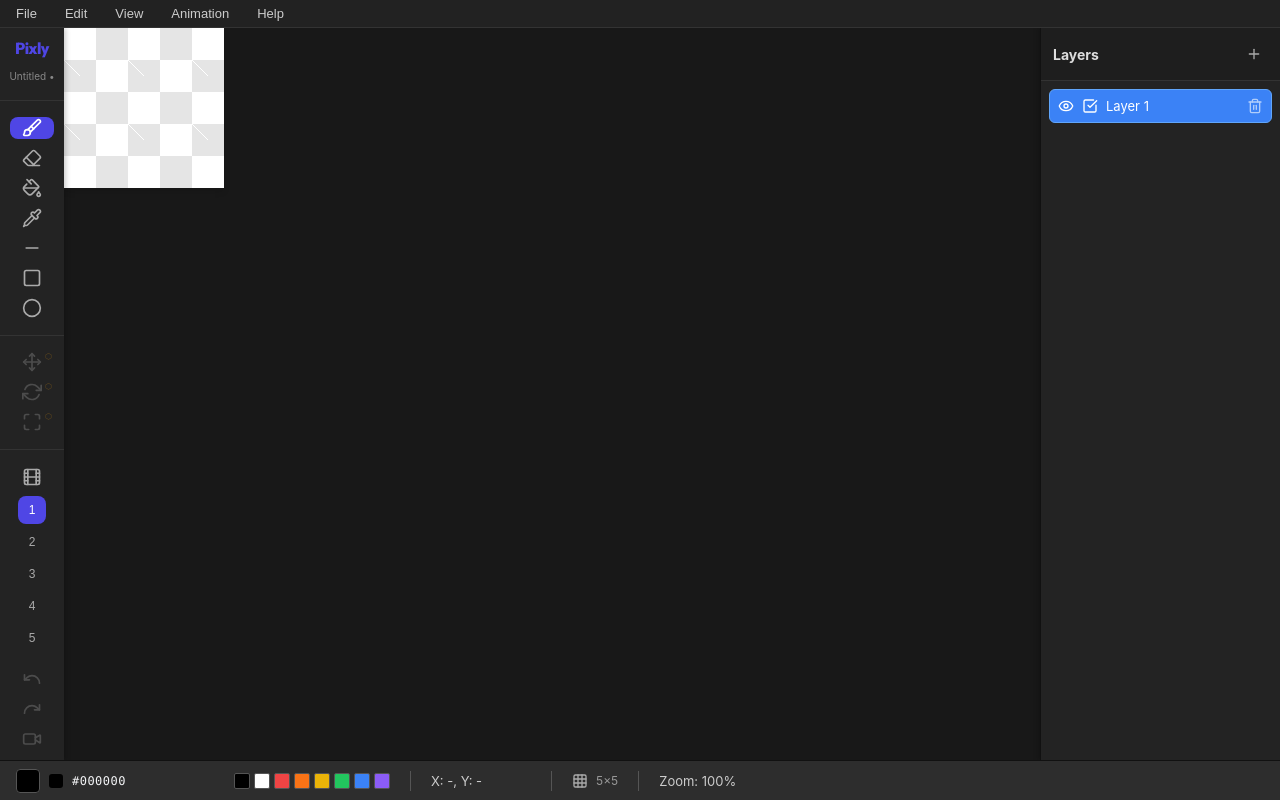
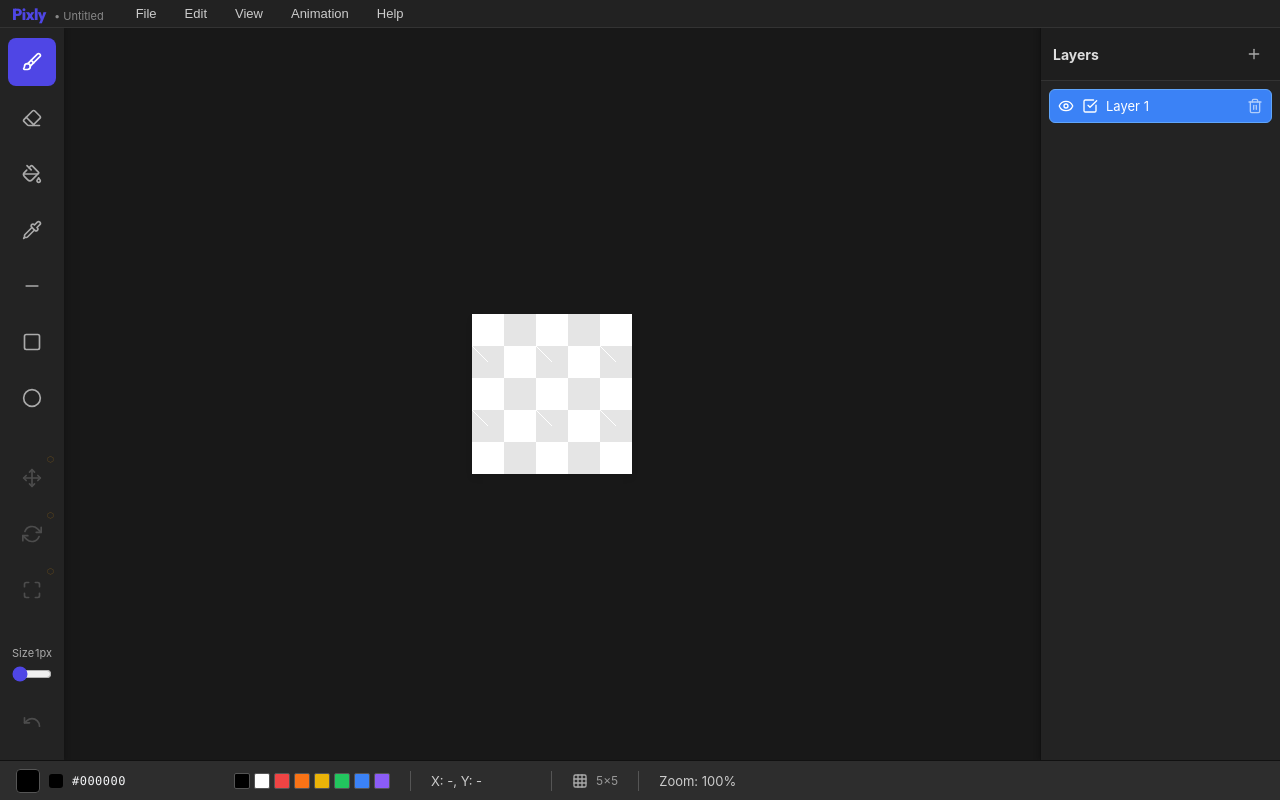
Before and after one commit to tnnkhoa3006/Pixly, a React (Vite) app: page / in a window 1280 px wide. Both pictures are taken after typing "5" into the empty fields and a click on the button "Create". Built offline with nearby package versions, Linux system fonts and the light colour scheme.

Commit message:
feat: initialize core App structure, MenuBar component, and global styles for pixel editor

```diff
--- a/src/App.tsx
+++ b/src/App.tsx
@@ -18,7 +18,7 @@ import {
   CheckSquare
 } from 'lucide-react';
 
-const MIN_PIXEL_SIZE = 6;
+const MIN_PIXEL_SIZE = 1;
 const DEFAULT_PALETTE = ['#000000', '#ffffff', '#ef4444', '#f97316', '#eab308', '#22c55e', '#3b82f6', '#8b5cf6'];
 const FRAME_TRANSFORM_TOOLS = ['frame-move', 'frame-rotate', 'frame-scale'] as const;
 
@@ -139,6 +139,14 @@ export default function App() {
   const canUndo = undoStack.length > 0;
   const canRedo = redoStack.length > 0;
 
+  // --- UI State ---
+  const [leftSidebarWidth, setLeftSidebarWidth] = useState(64);
+  const [rightSidebarWidth, setRightSidebarWidth] = useState(240);
+  const isResizingLeft = useRef(false);
+  const isResizingRight = useRef(false);
+  const [showLeftSidebar, setShowLeftSidebar] = useState(true);
+  const [showRightSidebar, setShowRightSidebar] = useState(true);
+
   // --- File state ---
   const [currentFilePath, setCurrentFilePath] = useState<string | null>(null);
   const [isDirty, setIsDirty] = useState(false);
@@ -175,6 +183,9 @@ export default function App() {
   const coordsDisplayRef = useRef<HTMLSpanElement>(null);
 
   const panRef = useRef({ x: 0, y: 0 });
+  const pixelSizeRef = useRef(pixelSize);
+  pixelSizeRef.current = pixelSize; // Keep in sync every render
+  const hasCentered = useRef(false);
   const isPanning = useRef(false);
   const lastPanPoint = useRef<{ x: number, y: number } | null>(null);
   const isSpaceDown = useRef(false);
@@ -366,19 +377,39 @@ export default function App() {
   };
 
   // --- Zoom / Pan ---
-  const handleZoomCenter = (newPixelSize: number, mouseX: number, mouseY: number) => {
-    setPixelSize(oldPixelSize => {
+  const handleZoom = useCallback((delta: number, mouseX: number, mouseY: number) => {
+    const oldPixelSize = pixelSizeRef.current;
+    let newPixelSize = oldPixelSize;
+    if (delta > 0) {
+      newPixelSize = oldPixelSize < 8 ? oldPixelSize + 1 : oldPixelSize + 4;
+      newPixelSize = Math.min(newPixelSize, 128);
+    } else if (delta < 0) {
+      newPixelSize = oldPixelSize <= 8 ? oldPixelSize - 1 : oldPixelSize - 4;
+      newPixelSize = Math.max(newPixelSize, MIN_PIXEL_SIZE);
+    }
+
+    if (newPixelSize === oldPixelSize) return;
+
     const scale = newPixelSize / oldPixelSize;
     const panX = panRef.current.x;
     const panY = panRef.current.y;
-      panRef.current.x = Math.round(mouseX - (mouseX - panX) * scale);
-      panRef.current.y = Math.round(mouseY - (mouseY - panY) * scale);
+
+    const logicalW = gridSize * oldPixelSize;
+    const logicalH = gridSize * oldPixelSize;
+
+    // Clamp target to grid bounds to prevent canvas from flying away when zooming from the void
+    const targetX = Math.max(panX, Math.min(mouseX, panX + logicalW));
+    const targetY = Math.max(panY, Math.min(mouseY, panY + logicalH));
+
+    panRef.current.x = targetX - (targetX - panX) * scale;
+    panRef.current.y = targetY - (targetY - panY) * scale;
+    pixelSizeRef.current = newPixelSize; // Update synchronously to prevent rapid scroll jitter
+
     if (transformContainerRef.current) {
       transformContainerRef.current.style.transform = `translate(${panRef.current.x}px, ${panRef.current.y}px)`;
     }
-      return newPixelSize;
-    });
-  };
+    setPixelSize(newPixelSize);
+  }, [gridSize]);
 
   useEffect(() => {
     const handleWheel = (e: WheelEvent) => {
@@ -388,20 +419,55 @@ export default function App() {
       const mouseX = e.clientX - rect.left;
       const mouseY = e.clientY - rect.top;
 
-      let newSize = pixelSize;
-      if (e.deltaY < 0) {
-        newSize = Math.min(Math.round(pixelSize + 4), 64);
-      } else {
-        newSize = Math.max(Math.round(pixelSize - 4), MIN_PIXEL_SIZE);
-      }
-      if (newSize !== pixelSize) {
-        handleZoomCenter(newSize, mouseX, mouseY);
-      }
+      const delta = e.deltaY < 0 ? 1 : -1;
+      handleZoom(delta, mouseX, mouseY);
     };
     const div = containerRef.current;
     div?.addEventListener('wheel', handleWheel, { passive: false });
     return () => div?.removeEventListener('wheel', handleWheel);
-  }, [pixelSize, showWelcome]);
+  }, [handleZoom, showWelcome]);
+
+  // --- Center canvas on load ---
+  useEffect(() => {
+    if (!showWelcome && !hasCentered.current && containerRef.current) {
+      const rect = containerRef.current.getBoundingClientRect();
+      const logicalW = gridSize * pixelSize;
+      const logicalH = gridSize * pixelSize;
+      panRef.current = {
+        x: Math.round((rect.width - logicalW) / 2),
+        y: Math.round((rect.height - logicalH) / 2)
+      };
+      if (transformContainerRef.current) {
+        transformContainerRef.current.style.transform = `translate(${panRef.current.x}px, ${panRef.current.y}px)`;
+      }
+      hasCentered.current = true;
+    }
+  }, [showWelcome, gridSize, pixelSize]);
+
+  // --- Sidebar Resize Logic ---
+  useEffect(() => {
+    const handleMove = (e: PointerEvent) => {
+      if (isResizingLeft.current) {
+        setLeftSidebarWidth(Math.max(64, Math.min(e.clientX, 400)));
+      }
+      if (isResizingRight.current) {
+        setRightSidebarWidth(Math.max(150, Math.min(window.innerWidth - e.clientX, 600)));
+      }
+    };
+    const handleUp = () => {
+      if (isResizingLeft.current || isResizingRight.current) {
+        isResizingLeft.current = false;
+        isResizingRight.current = false;
+        document.body.style.cursor = '';
+      }
+    };
+    window.addEventListener('pointermove', handleMove);
+    window.addEventListener('pointerup', handleUp);
+    return () => {
+      window.removeEventListener('pointermove', handleMove);
+      window.removeEventListener('pointerup', handleUp);
+    };
+  }, []);
 
   // --- File Operations ---
   const handleSave = useCallback(async () => {
@@ -453,10 +519,7 @@ export default function App() {
     setUndoStack([]);
     setRedoStack([]);
     setShowWelcome(false);
-    panRef.current = { x: 0, y: 0 };
-    if (transformContainerRef.current) {
-      transformContainerRef.current.style.transform = `translate(0px, 0px)`;
-    }
+    hasCentered.current = false;
     addRecentFile(filePath, data.canvas.width);
   };
 
@@ -523,8 +586,14 @@ export default function App() {
 
       if ((e.ctrlKey || e.metaKey) && key === 'z') { e.preventDefault(); handleUndo(); }
       if ((e.ctrlKey || e.metaKey) && key === 'y') { e.preventDefault(); handleRedo(); }
-      if (key === '+' || key === '=') setPixelSize(p => Math.min(Math.round(p + 4), 64));
-      if (key === '-' || key === '_') setPixelSize(p => Math.max(Math.round(p - 4), MIN_PIXEL_SIZE));
+      if (key === '+' || key === '=') {
+        const rect = containerRef.current?.getBoundingClientRect();
+        if (rect) handleZoom(1, rect.width / 2, rect.height / 2);
+      }
+      if (key === '-' || key === '_') {
+        const rect = containerRef.current?.getBoundingClientRect();
+        if (rect) handleZoom(-1, rect.width / 2, rect.height / 2);
+      }
     };
     const onKeyUp = (e: KeyboardEvent) => {
       if (e.code === 'Space') {
@@ -686,7 +755,7 @@ export default function App() {
       return;
     }
     const isGeometryTool = ['line', 'rect', 'circle', 'select'].includes(tool);
-    if (pixelSize < 8 || !isActive || !isGridCoordInBounds(gridX, gridY) || (isDrawing.current && isGeometryTool)) {
+    if (!isActive || !isGridCoordInBounds(gridX, gridY) || (isDrawing.current && isGeometryTool)) {
       hideHoverOverlay();
       return;
     }
@@ -1244,6 +1313,9 @@ export default function App() {
     {
       label: 'View',
       items: [
+        { label: showLeftSidebar ? 'Hide Left Toolbar' : 'Show Left Toolbar', action: 'toggleLeftSidebar' },
+        { label: showRightSidebar ? 'Hide Right Toolbar' : 'Show Right Toolbar', action: 'toggleRightSidebar' },
+        { type: 'separator' },
         { label: showGrid ? 'Hide Grid' : 'Show Grid', action: 'toggleGrid' },
         { label: onionSkinEnabled ? 'Disable Onion Skin' : 'Enable Onion Skin', action: 'toggleOnionSkin' },
       ]
@@ -1251,6 +1323,8 @@ export default function App() {
     {
       label: 'Animation',
       items: [
+        { label: animationMode ? 'Disable Animation Mode' : 'Enable Animation Mode', action: 'toggleAnimationMode' },
+        { type: 'separator' },
         { label: 'Play/Pause', shortcut: 'Space', action: 'togglePlay' },
         { type: 'separator' },
         { label: 'Add Frame', action: 'addFrame' },
@@ -1269,7 +1343,7 @@ export default function App() {
   const fileName = currentFilePath
     ? currentFilePath.split(/[/\\]/).pop() || 'Untitled'
     : 'Untitled';
-  const titleSuffix = isDirty ? ' •' : '';
+  const titleSuffix = isDirty ? '• ' : '';
 
   const actions: ActionMap = {
     newFile: () => setShowWelcome(true),
@@ -1293,6 +1367,15 @@ export default function App() {
     },
     toggleGrid: () => setShowGrid(!showGrid),
     toggleOnionSkin: () => setOnionSkinEnabled(!onionSkinEnabled),
+    toggleLeftSidebar: () => setShowLeftSidebar(!showLeftSidebar),
+    toggleRightSidebar: () => setShowRightSidebar(!showRightSidebar),
+    toggleAnimationMode: () => {
+      const nextMode = !animationMode;
+      setAnimationMode(nextMode);
+      if (!nextMode && isFrameTransformTool(currentTool)) {
+        activateTool('brush');
+      }
+    },
     // @ts-ignore
     togglePlay: () => togglePlay(activeFrameIndex),
     addFrame: handleAddFrame,
@@ -1319,10 +1402,7 @@ export default function App() {
           setUndoStack([]);
           setRedoStack([]);
           setShowWelcome(false);
-          panRef.current = { x: 0, y: 0 };
-          if (transformContainerRef.current) {
-            transformContainerRef.current.style.transform = `translate(0px, 0px)`;
-          }
+          hasCentered.current = false;
         }}
         onLoadProject={(data, filePath) => loadProjectData(data, filePath)}
         onContinue={(data) => {
@@ -1335,10 +1415,7 @@ export default function App() {
           setUndoStack([]);
           setRedoStack([]);
           setShowWelcome(false);
-          panRef.current = { x: 0, y: 0 };
-          if (transformContainerRef.current) {
-            transformContainerRef.current.style.transform = `translate(0px, 0px)`;
-          }
+          hasCentered.current = false;
         }}
       />
     );
@@ -1346,13 +1423,17 @@ export default function App() {
 
   return (
     <div className="layout">
-      <MenuBar config={menuConfig} actions={actions} />
+      <MenuBar config={menuConfig} actions={actions} title="Pixly" subtitle={`${titleSuffix}${fileName}`} />
       {isPlaying && <div className="playback-badge">PLAYING</div>}
       <div className="workspace">
-        <div className="sidebar">
-          <div className="app-logo">Pixly</div>
-          <div style={{ fontSize: '10px', color: '#888', textAlign: 'center', padding: '0 4px', marginBottom: '2px', lineHeight: 1.2, wordBreak: 'break-all' }}>{fileName}{titleSuffix}</div>
-          <div className="tool-separator" />
+        {showLeftSidebar && (
+          <div className="sidebar" style={{ width: leftSidebarWidth }}>
+            <div
+              className="sidebar-resizer"
+              onPointerDown={(e) => { e.preventDefault(); isResizingLeft.current = true; document.body.style.cursor = 'col-resize'; }}
+            />
+
+            <div className="sidebar-tools">
               <button className={`tool-icon-btn ${currentTool === 'brush' ? 'active' : ''}`} onClick={() => activateTool('brush')} title="Brush (B)"><Brush size={20} /></button>
               <button className={`tool-icon-btn ${currentTool === 'eraser' ? 'active' : ''}`} onClick={() => activateTool('eraser')} title="Eraser (E)"><Eraser size={20} /></button>
               <button className={`tool-icon-btn ${currentTool === 'fill' ? 'active' : ''}`} onClick={() => activateTool('fill')} title="Fill (G)"><PaintBucket size={20} /></button>
@@ -1360,36 +1441,42 @@ export default function App() {
               <button className={`tool-icon-btn ${currentTool === 'line' ? 'active' : ''}`} onClick={() => activateTool('line')} title="Line (L)"><Minus size={20} /></button>
               <button className={`tool-icon-btn ${currentTool === 'rect' ? 'active' : ''}`} onClick={() => activateTool('rect')} title="Rectangle (R)"><Square size={20} /></button>
               <button className={`tool-icon-btn ${currentTool === 'circle' ? 'active' : ''}`} onClick={() => activateTool('circle')} title="Circle (C)"><Circle size={20} /></button>
+            </div>
 
             <div className="tool-separator" />
 
             {/* Frame motion tools */}
+            <div className="sidebar-tools">
               <button className={`tool-icon-btn frame-tool ${currentTool === 'frame-move' ? 'active' : ''}`} onClick={() => activateTool('frame-move')} disabled={!animationMode} title="Move Selection"><Move size={20} /></button>
               <button className={`tool-icon-btn frame-tool ${currentTool === 'frame-rotate' ? 'active' : ''}`} onClick={() => activateTool('frame-rotate')} disabled={!animationMode} title="Rotate Selection (drag around center)"><RefreshCwIcon size={20} /></button>
               <button className={`tool-icon-btn frame-tool ${currentTool === 'frame-scale' ? 'active' : ''}`} onClick={() => activateTool('frame-scale')} disabled={!animationMode} title="Scale Selection (drag toward or away from center)"><MaximizeIcon size={20} /></button>
+            </div>
 
             <div className="tool-separator" />
 
-          <button className={`tool-icon-btn ${animationMode ? 'active' : ''}`} onClick={() => {
-            const nextMode = !animationMode;
-            setAnimationMode(nextMode);
-            if (!nextMode && isFrameTransformTool(currentTool)) {
-              activateTool('brush');
-            }
-          }} title="Toggle Animation Mode"><Film size={20} /></button>
-
-          <div style={{ display: 'flex', flexDirection: 'column', gap: '4px', alignItems: 'center' }}>
-            {[1, 2, 3, 4, 5].map(size => (
-              <button key={size} className={`tool-icon-btn ${brushSize === size ? 'active' : ''}`} style={{ width: 28, height: 28, fontSize: 12, minHeight: 28 }} onClick={() => setBrushSize(size)}>{size}</button>
-            ))}
+            <div className="brush-size-container" style={{ width: '100%', padding: '0 12px', display: 'flex', flexDirection: 'column', gap: '6px', boxSizing: 'border-box' }}>
+              <div style={{ display: 'flex', justifyContent: 'space-between', fontSize: '11px', color: '#aaa', userSelect: 'none' }}>
+                <span>Size</span>
+                <span>{brushSize}px</span>
+              </div>
+              <input
+                type="range"
+                min="1"
+                max="24"
+                value={brushSize}
+                onChange={(e) => setBrushSize(parseInt(e.target.value, 10))}
+                style={{ width: '100%', cursor: 'pointer', accentColor: '#4f46e5' }}
+              />
             </div>
 
             <div style={{ flex: 1 }} />
 
+            <div className="sidebar-tools bottom">
               <button className="tool-icon-btn" onClick={handleUndo} disabled={!canUndo}><Undo size={20} /></button>
               <button className="tool-icon-btn" onClick={handleRedo} disabled={!canRedo}><Redo size={20} /></button>
-          <button className="tool-icon-btn" style={{ color: animationMode ? '#10b981' : undefined }} disabled={!animationMode} onClick={handleExportGif} title="Export GIF"><Video size={20} /></button>
-        </div>
+            </div>
+          </div>
+        )}
 
         <div className="main">
           <div
@@ -1494,7 +1581,12 @@ export default function App() {
           </div>
         </div>
 
-        <div className="right-sidebar">
+        {showRightSidebar && (
+          <div className="right-sidebar" style={{ width: rightSidebarWidth }}>
+            <div
+              className="sidebar-resizer right"
+              onPointerDown={(e) => { e.preventDefault(); isResizingRight.current = true; document.body.style.cursor = 'col-resize'; }}
+            />
             <div className="right-sidebar-header">
               <span>Layers</span>
               <button className="tool-icon-btn" style={{ width: 28, height: 28 }} onClick={addLayer}><Plus size={16} /></button>
@@ -1537,6 +1629,7 @@ export default function App() {
               })}
             </div>
           </div>
+        )}
       </div>
 
       {animationMode && (
--- a/src/components/MenuBar/index.tsx
+++ b/src/components/MenuBar/index.tsx
@@ -5,9 +5,11 @@ import { Menu } from './Menu';
 interface MenuBarProps {
   config: MenuConfig;
   actions: ActionMap;
+  title?: string;
+  subtitle?: string;
 }
 
-export function MenuBar({ config, actions }: MenuBarProps) {
+export function MenuBar({ config, actions, title, subtitle }: MenuBarProps) {
   const [activeMenuIndex, setActiveMenuIndex] = useState<number | null>(null);
   const menuBarRef = useRef<HTMLDivElement>(null);
 
@@ -51,8 +53,14 @@ export function MenuBar({ config, actions }: MenuBarProps) {
     <div
       ref={menuBarRef}
       className="menu-bar-container"
-      style={{ display: 'flex', flexDirection: 'row', alignItems: 'center', backgroundColor: '#222', borderBottom: '1px solid #333', padding: '2px 4px', gap: '4px', width: '100vw', flexWrap: 'nowrap', position: 'relative', zIndex: 200, userSelect: 'none', color: '#eee' }}
+      style={{ display: 'flex', flexDirection: 'row', alignItems: 'center', backgroundColor: '#222', borderBottom: '1px solid #333', padding: '2px 12px', gap: '4px', width: '100vw', flexWrap: 'nowrap', position: 'relative', zIndex: 200, userSelect: 'none', color: '#eee' }}
     >
+      {title && (
+        <div style={{ display: 'flex', alignItems: 'baseline', gap: '8px', marginRight: '16px' }}>
+          <div className="app-logo" style={{ fontSize: '16px', margin: 0 }}>{title}</div>
+          {subtitle && <div style={{ fontSize: '11px', color: '#888', maxWidth: '200px', whiteSpace: 'nowrap', overflow: 'hidden', textOverflow: 'ellipsis' }}>{subtitle}</div>}
+        </div>
+      )}
       {config.map((menu, idx) => (
         <Menu
           key={idx}
--- a/src/index.css
+++ b/src/index.css
@@ -25,7 +25,6 @@ body {
 }
 
 .sidebar {
-  width: 64px;
   background: #232323;
   display: flex;
   flex-direction: column;
@@ -34,6 +33,8 @@ body {
   gap: 8px;
   z-index: 10;
   box-shadow: 2px 0 5px rgba(0, 0, 0, 0.2);
+  position: relative;
+  min-width: 64px;
 }
 
 .app-logo {
@@ -57,13 +58,14 @@ body {
 }
 
 .right-sidebar {
-  width: 240px;
   background: #232323;
   display: flex;
   flex-direction: column;
   border-left: 1px solid #111;
   z-index: 10;
   box-shadow: -2px 0 5px rgba(0, 0, 0, 0.2);
+  position: relative;
+  min-width: 150px;
 }
 
 .right-sidebar-header {
@@ -212,6 +214,48 @@ body {
   border: none;
   color: #aaa;
   transition: all 0.1s;
+}
+
+.sidebar-tools {
+  display: grid;
+  grid-template-columns: repeat(auto-fit, minmax(40px, 1fr));
+  gap: 8px;
+  width: 100%;
+  padding: 0 8px;
+}
+
+.sidebar-tools.size-tools {
+  grid-template-columns: repeat(auto-fit, minmax(28px, 1fr));
+}
+
+.sidebar-tools .tool-icon-btn {
+  width: 100%;
+  height: auto;
+  aspect-ratio: 1;
+}
+
+.sidebar-tools.bottom {
+  margin-bottom: 8px;
+}
+
+.sidebar-resizer {
+  position: absolute;
+  top: 0;
+  right: -3px;
+  width: 6px;
+  height: 100%;
+  cursor: col-resize;
+  z-index: 100;
+  transition: background 0.1s;
+}
+
+.sidebar-resizer:hover, .sidebar-resizer:active {
+  background: rgba(79, 70, 229, 0.5);
+}
+
+.sidebar-resizer.right {
+  left: -3px;
+  right: auto;
 }
 
 .tool-icon-btn:hover:not(:disabled) {
```
Lines whose indentation alone changed are shown as unchanged.
